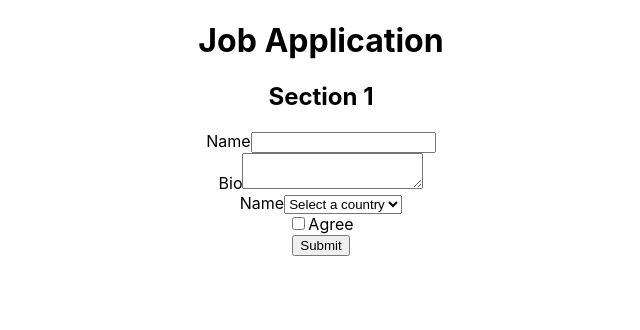
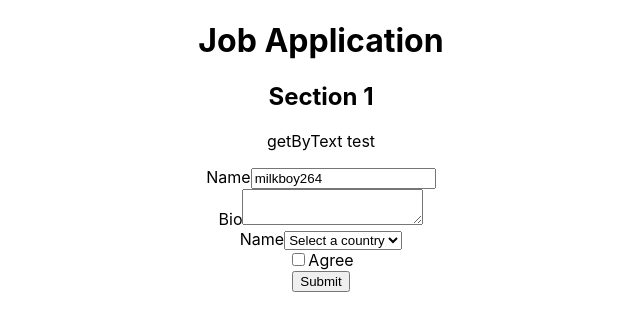
Before and after one commit to SeolJaeHyeok/react-testing, a React (Create React App) app: page / in a window 1280 px wide. Shown: the top 330 px of the page, without its empty margins (319-959 px from the left). Built offline with nearby package versions, Linux system fonts and the light colour scheme.

Commit message:
getByPlaceholderText, getByText, getByDisplayValue Methods

```diff
--- a/src/components/Application/Application.tsx
+++ b/src/components/Application/Application.tsx
@@ -3,10 +3,17 @@ export const Application = () => {
     <>
       <h1>Job Application</h1>
       <h2>Section 1</h2>
+      <p>getByText test</p>
       <form>
         <div>
           <label htmlFor="name">Name</label>
-          <input type="text" id="name" />
+          <input
+            type="text"
+            id="name"
+            placeholder="Write your correct name"
+            value="milkboy264"
+            // onChange={() => {}} // Test 통과를 위한 임시 함수 선언
+          />
         </div>
         <div>
           <label htmlFor="bio">Bio</label>
```
Also changed, not shown: 1 other file (tests, documents, lock files or other folders).
